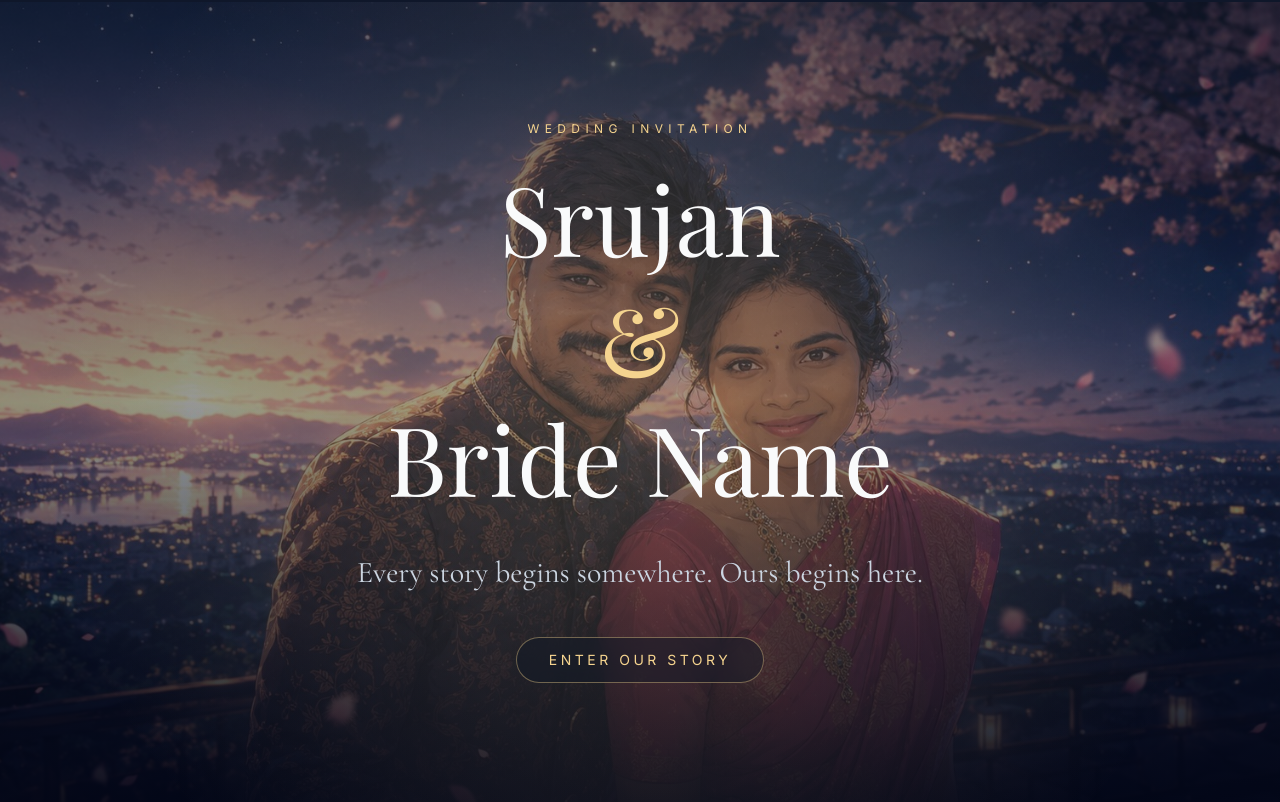
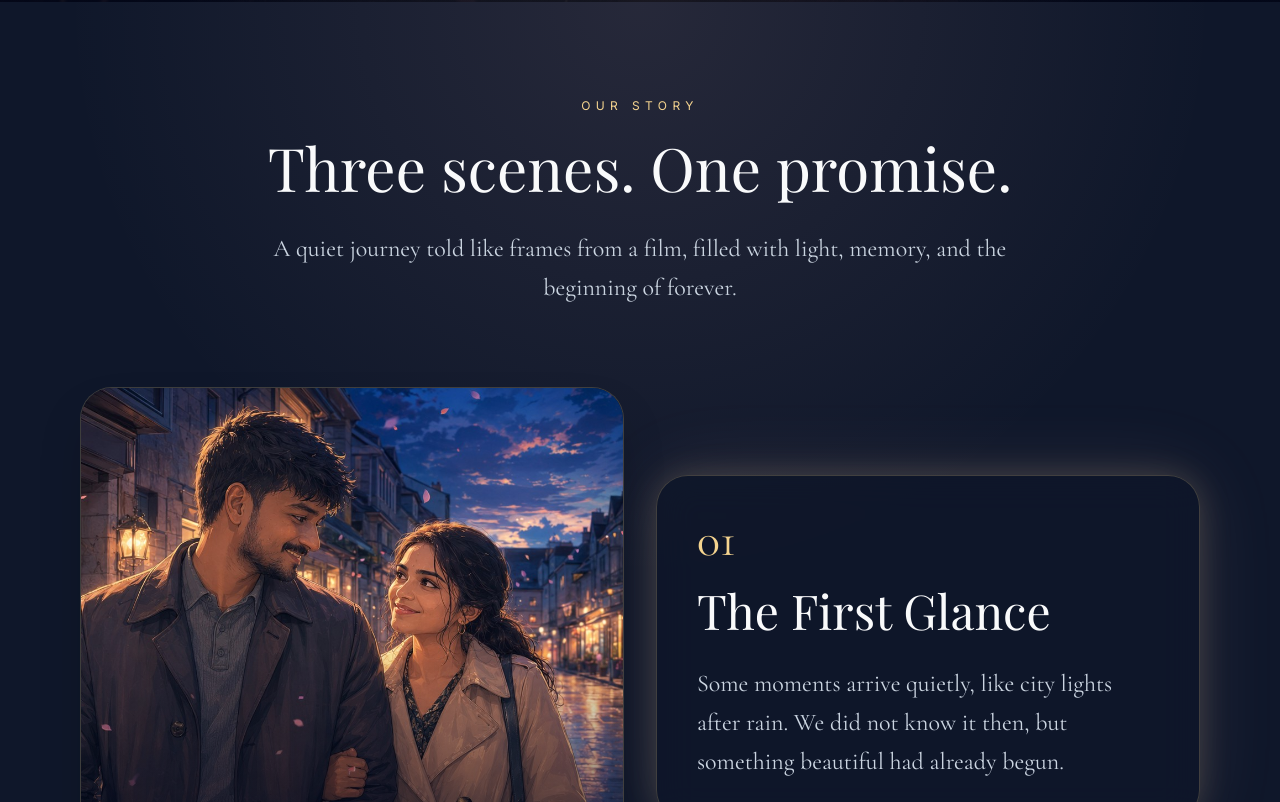
Before and after one commit to srujansudam/anime-wedding-invitation, a Next.js app: page / in a window 1280 px wide. Shown: the part 798-1600 px from the top of the page. Built offline with nearby package versions, Linux system fonts and the light colour scheme; a web font is replaced by a local one.

Commit message:
Add cinematic love story section

```diff
--- a/app/page.tsx
+++ b/app/page.tsx
@@ -1,10 +1,13 @@
+"use client";
+
 import FloatingPetals from "@/components/FloatingPetals";
+import LoveStory from "@/components/LoveStory";
 
 export default function Home() {
   return (
     <main className="min-h-screen bg-[#0F172A] text-[#F9FAFB]">
-      <main className="min-h-screen bg-[#0F172A] text-[#F9FAFB]"></main>
-        <FloatingPetals />
+      <FloatingPetals />
+
       <section className="relative flex min-h-screen items-center justify-center overflow-hidden px-6 py-20">
         <img
           src="/images/hero-couple.jpg"
@@ -41,11 +44,7 @@ export default function Home() {
         </div>
       </section>
 
-      <section id="story" className="px-6 py-24 text-center">
-        <p className="font-romantic text-3xl text-[#CBD5E1]">
-          The story section comes next.
-        </p>
-      </section>
+      <LoveStory />
     </main>
   );
 }
--- /dev/null
+++ b/components/LoveStory.tsx
@@ -0,0 +1,98 @@
+"use client";
+
+import { motion } from "framer-motion";
+
+const storyScenes = [
+  {
+    number: "01",
+    title: "The First Glance",
+    image: "/images/story-01-city.jpg",
+    text: "Some moments arrive quietly, like city lights after rain. We did not know it then, but something beautiful had already begun.",
+  },
+  {
+    number: "02",
+    title: "Across New Skies",
+    image: "/images/story-02-nature.jpg",
+    text: "Through journeys, laughter, distance, and everyday memories, love became less of a moment and more of a home.",
+  },
+  {
+    number: "03",
+    title: "The Promise",
+    image: "/images/story-03-home.jpg",
+    text: "In the softest spaces of life, we found our forever. A promise not just for one day, but for every day after.",
+  },
+];
+
+export default function LoveStory() {
+  return (
+    <section
+      id="story"
+      className="relative overflow-hidden px-6 py-24 md:px-10 lg:px-20"
+    >
+      <div className="absolute inset-0 bg-[radial-gradient(circle_at_top,rgba(244,194,194,0.10),transparent_36rem)]" />
+
+      <div className="relative z-10 mx-auto max-w-6xl">
+        <motion.div
+          initial={{ opacity: 0, y: 28 }}
+          whileInView={{ opacity: 1, y: 0 }}
+          viewport={{ once: true, amount: 0.35 }}
+          transition={{ duration: 1.1, ease: "easeOut" }}
+          className="mx-auto mb-20 max-w-3xl text-center"
+        >
+          <p className="mb-4 text-xs uppercase tracking-[0.45em] text-[#F5D48F]">
+            Our Story
+          </p>
+
+          <h2 className="font-display text-4xl leading-tight text-[#F9FAFB] md:text-6xl">
+            Three scenes. One promise.
+          </h2>
+
+          <p className="font-romantic mt-6 text-2xl leading-relaxed text-[#CBD5E1]">
+            A quiet journey told like frames from a film, filled with light,
+            memory, and the beginning of forever.
+          </p>
+        </motion.div>
+
+        <div className="space-y-24">
+          {storyScenes.map((scene, index) => (
+            <motion.div
+              key={scene.number}
+              initial={{ opacity: 0, y: 42 }}
+              whileInView={{ opacity: 1, y: 0 }}
+              viewport={{ once: true, amount: 0.25 }}
+              transition={{ duration: 1.15, ease: "easeOut" }}
+              className={`grid items-center gap-8 lg:grid-cols-2 ${
+                index % 2 === 1 ? "lg:[&>*:first-child]:order-2" : ""
+              }`}
+            >
+              <div className="group relative overflow-hidden rounded-[2rem] border border-[#F5D48F]/20 bg-[#111827]/60 shadow-2xl">
+                <img
+                  src={scene.image}
+                  alt={scene.title}
+                  className="h-[420px] w-full object-cover transition duration-[1800ms] group-hover:scale-105 md:h-[520px]"
+                />
+
+                <div className="absolute inset-0 bg-gradient-to-t from-[#020617]/75 via-transparent to-transparent" />
+                <div className="absolute inset-0 bg-[radial-gradient(circle_at_center,rgba(245,212,143,0.16),transparent_28rem)] opacity-0 transition duration-700 group-hover:opacity-100" />
+              </div>
+
+              <div className="glass-card gold-glow rounded-[2rem] p-8 md:p-10">
+                <p className="font-romantic mb-4 text-5xl text-[#F5D48F]">
+                  {scene.number}
+                </p>
+
+                <h3 className="font-display text-4xl leading-tight text-[#F9FAFB] md:text-5xl">
+                  {scene.title}
+                </h3>
+
+                <p className="font-romantic mt-6 text-2xl leading-relaxed text-[#CBD5E1]">
+                  {scene.text}
+                </p>
+              </div>
+            </motion.div>
+          ))}
+        </div>
+      </div>
+    </section>
+  );
+}
```
